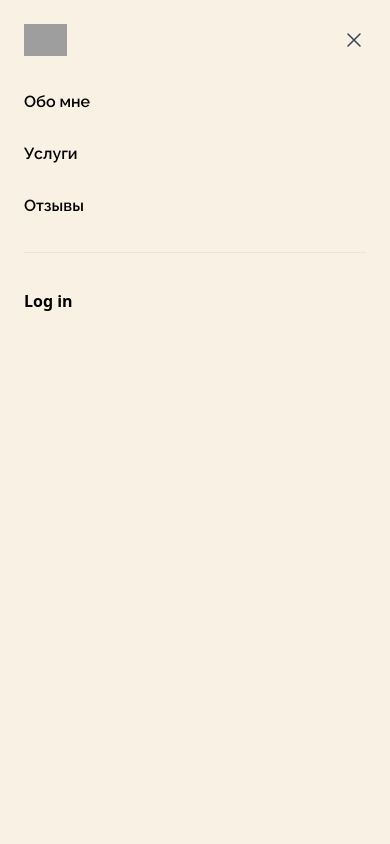
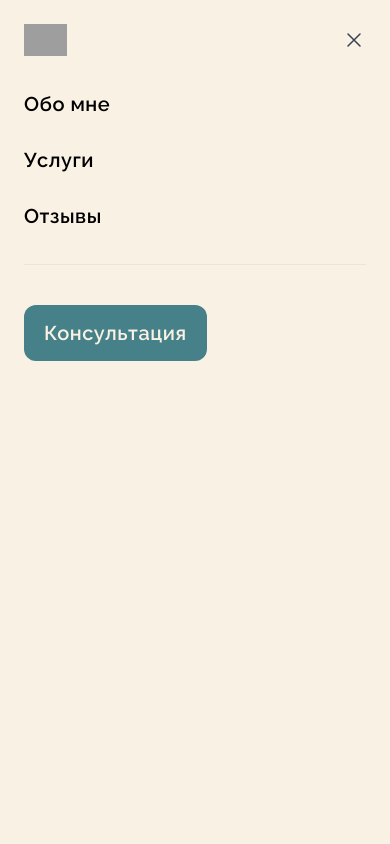
Before and after one commit to mchumpitazp/web-doctor-irina, a Next.js app: page / in a window 390 px wide. Both pictures are taken after a click on the button "Open main menu". Shown: the top 844 px of the page. Built offline with nearby package versions, Linux system fonts and the light colour scheme; grey boxes are pictures that could not be loaded.

Commit message:
header mobile improved

```diff
--- a/src/app/components/Header.tsx
+++ b/src/app/components/Header.tsx
@@ -25,7 +25,7 @@ export default function Header() {
                         <span className="sr-only">Your Company</span>
                         <img
                             alt=""
-                            src="https://tailwindui.com/plus/img/logos/mark.svg?color=blue&shade=600"
+                            src="https://tailwindui.com/plus/img/logos/mark.svg?color=teal&shade=600"
                             className="h-8 w-auto"
                         />
                     </a>
@@ -72,7 +72,7 @@ export default function Header() {
                             <span className="sr-only">Your Company</span>
                             <img
                                 alt=""
-                                src="https://tailwindui.com/plus/img/logos/mark.svg?color=indigo&shade=600"
+                                src="https://tailwindui.com/plus/img/logos/mark.svg?color=teal&shade=600"
                                 className="h-8 w-auto"
                             />
                         </a>
@@ -89,22 +89,24 @@ export default function Header() {
                         <div className="-my-6 divide-y divide-gray-500/10">
                             <div className="space-y-2 py-6">
                                 {navigation.map((item) => (
-                                    <a
+                                    <ButtonScrollable
                                         key={item.name}
-                                        href={item.href}
-                                        className="-mx-3 block font-header rounded-lg px-3 py-2 text-base/7 font-semibold hover:bg-accent/20"
+                                        targetId={item.href}
+                                        onClick={() => setMobileMenuOpen(false)}
+                                        className="-mx-3 block rounded-lg px-3 py-2 text-xl/8 tracking-wide font-semibold font-header hover:bg-accent/20"
                                     >
                                         {item.name}
-                                    </a>
+                                    </ButtonScrollable>
                                 ))}
                             </div>
-                            <div className="py-6">
-                                <a
-                                    href="#"
-                                    className="-mx-3 block rounded-lg px-3 py-2.5 text-base/7 font-semibold hover:bg-accent/20"
+                            <div className="py-10">
+                                <ButtonScrollable
+                                    targetId="contact"
+                                    onClick={() => setMobileMenuOpen(false)}
+                                    className="px-5 py-3 rounded-xl text-neutral text-xl/8 tracking-wide font-semibold font-header transition-colors duration-300 bg-primary hover:bg-accent hover:text-charcoal"
                                 >
-                                    Log in
-                                </a>
+                                    Консультация
+                                </ButtonScrollable>
                             </div>
                         </div>
                     </div>
```
